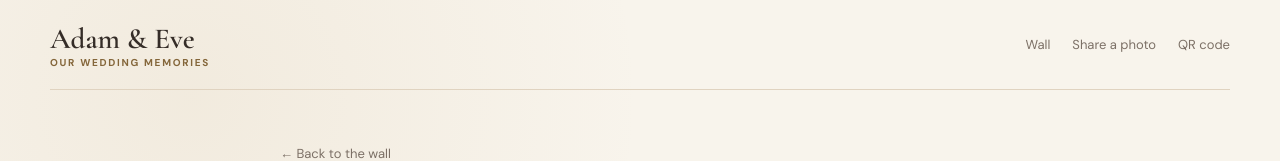
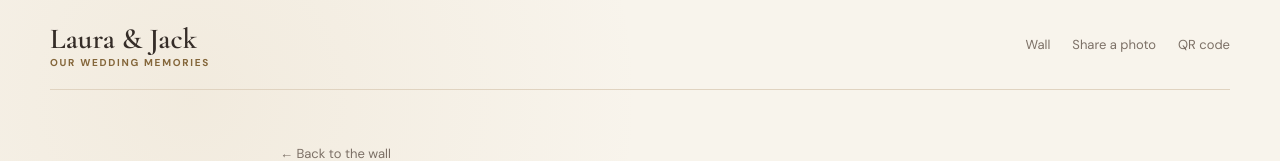
Before and after one commit to narwhalphotoapp/adam-eve-wedding-wall, a Next.js app: page /qr in a window 1280 px wide. Shown: the top 161 px of the page. Built offline with nearby package versions, Linux system fonts and the light colour scheme; no server answers; the database is empty.

Commit message:
Update QR page for Laura and Jack

```diff
--- a/app/qr/page.tsx
+++ b/app/qr/page.tsx
@@ -2,23 +2,12 @@
 
 import { useEffect, useRef, useState } from "react";
 import Link from "next/link";
-import { supabase } from "../../lib/supabase";
 
 export default function QR() {
   const canvasRef = useRef<HTMLCanvasElement>(null);
-  const [settings, setSettings] = useState({ couple_one: "Adam", couple_two: "Eve" });
   const [url, setUrl] = useState("");
 
   useEffect(() => {
-    void supabase
-      .from("wedding_settings")
-      .select("couple_one,couple_two")
-      .eq("id", true)
-      .maybeSingle()
-      .then(({ data }) => {
-        if (data) setSettings(data);
-      });
-
     setUrl(window.location.origin + "/upload");
   }, []);
 
@@ -46,7 +35,7 @@ export default function QR() {
     <main>
       <header className="site-header">
         <Link className="brand" href="/">
-          <span className="brand-script">{settings.couple_one} &amp; {settings.couple_two}</span>
+          <span className="brand-script">Laura &amp; Jack</span>
           <span className="brand-subtitle">OUR WEDDING MEMORIES</span>
         </Link>
         <nav>
@@ -58,15 +47,21 @@ export default function QR() {
 
       <section className="shell">
         <Link className="back" href="/">← Back to the wall</Link>
+
         <div className="qr">
           <span className="eyebrow">FOR YOUR GUESTS</span>
           <h1>Scan &amp; share</h1>
-          <p>Display this QR code at the reception so guests can quickly add their favourite moments.</p>
+          <p>
+            Display this QR code at the reception so guests can quickly add
+            their favourite moments.
+          </p>
           <div className="qr-frame">
             <canvas ref={canvasRef} />
           </div>
           <code>{url}</code>
-          <Link className="button primary" href="/upload">Open upload page</Link>
+          <Link className="button primary" href="/upload">
+            Open upload page
+          </Link>
         </div>
       </section>
     </main>
```
